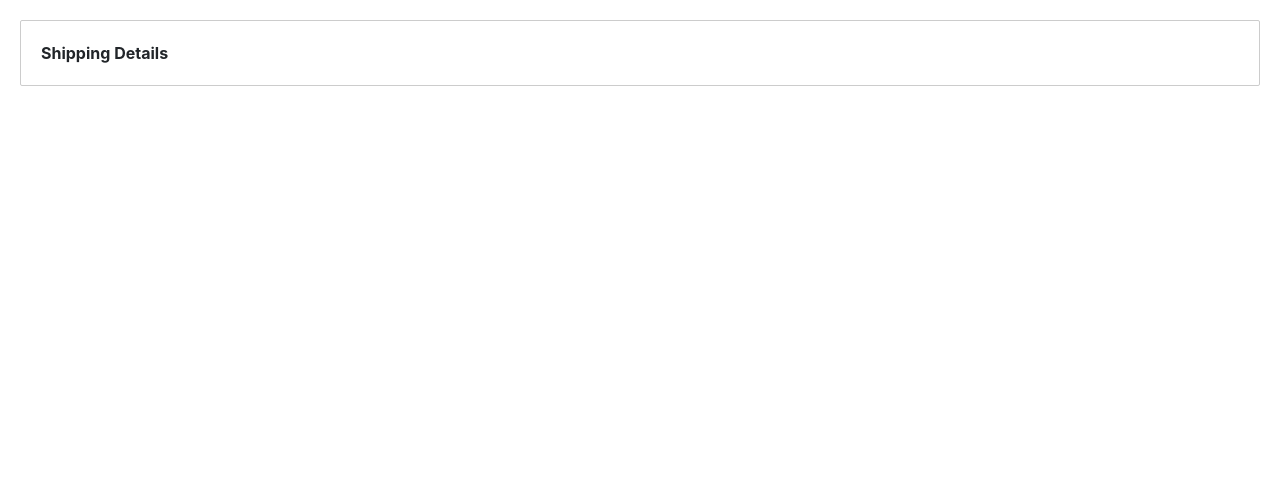
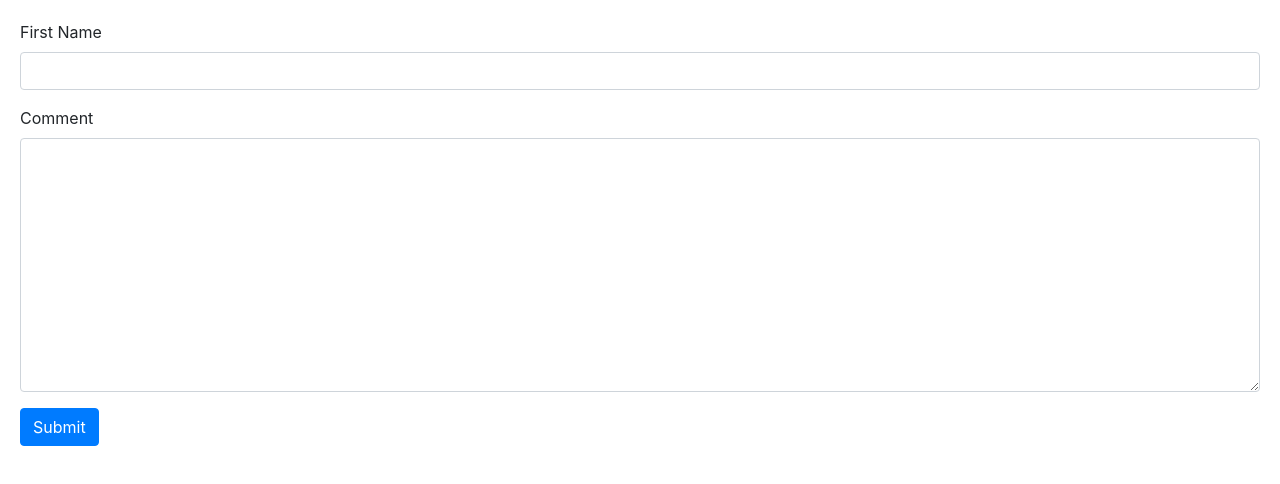
Before and after one commit to rkdhatt/angular, an Angular app: page / in a window 1280 px wide. Shown: the top 484 px of the page. Built offline with nearby package versions, Linux system fonts and the light colour scheme; a web font is replaced by a local one; what angular-font-awesome would draw is missing.

Commit message:
building basic bootstrap form

```diff
--- a/src/app/app.component.html
+++ b/src/app/app.component.html
@@ -1,3 +1 @@
-<zippy title="Shipping Details">
-    Shipping Details Content
-</zippy>
+<contact-form></contact-form>
--- a/src/app/app.module.ts
+++ b/src/app/app.module.ts
@@ -16,6 +16,7 @@ import { PanelComponent } from './panel/panel.component';
 import { LikeComponent } from './like/like.component';
 import { InputFormatDirective } from './input-format.directive';
 import { ZippyComponent } from './zippy/zippy.component';
+import { ContactFormComponent } from './contact-form/contact-form.component';
 
 
 @NgModule({
@@ -30,7 +31,8 @@ import { ZippyComponent } from './zippy/zippy.component';
     PanelComponent,
     LikeComponent,
     InputFormatDirective,
-    ZippyComponent
+    ZippyComponent,
+    ContactFormComponent
   ],
   imports: [
     BrowserModule,
--- /dev/null
+++ b/src/app/contact-form/contact-form.component.html
@@ -0,0 +1,11 @@
+<form>
+  <div class="form-group">
+      <label for="firstName">First Name</label>
+      <input id="firstName" type="text" class="form-control">
+  </div>
+  <div class="form-group">
+    <label for="comment">Comment</label>
+    <textarea id="comment" cols="30" rows="10" class="form-control"></textarea>
+  </div>
+  <button class="btn btn-primary">Submit</button>
+</form>
--- /dev/null
+++ b/src/app/contact-form/contact-form.component.ts
@@ -0,0 +1,15 @@
+import { Component, OnInit } from '@angular/core';
+
+@Component({
+  selector: 'contact-form',
+  templateUrl: './contact-form.component.html',
+  styleUrls: ['./contact-form.component.css']
+})
+export class ContactFormComponent implements OnInit {
+
+  constructor() { }
+
+  ngOnInit() {
+  }
+
+}
```
Also changed, not shown: src/app/contact-form/contact-form.component.css (added), 1 other file (tests, documents, lock files or other folders).
